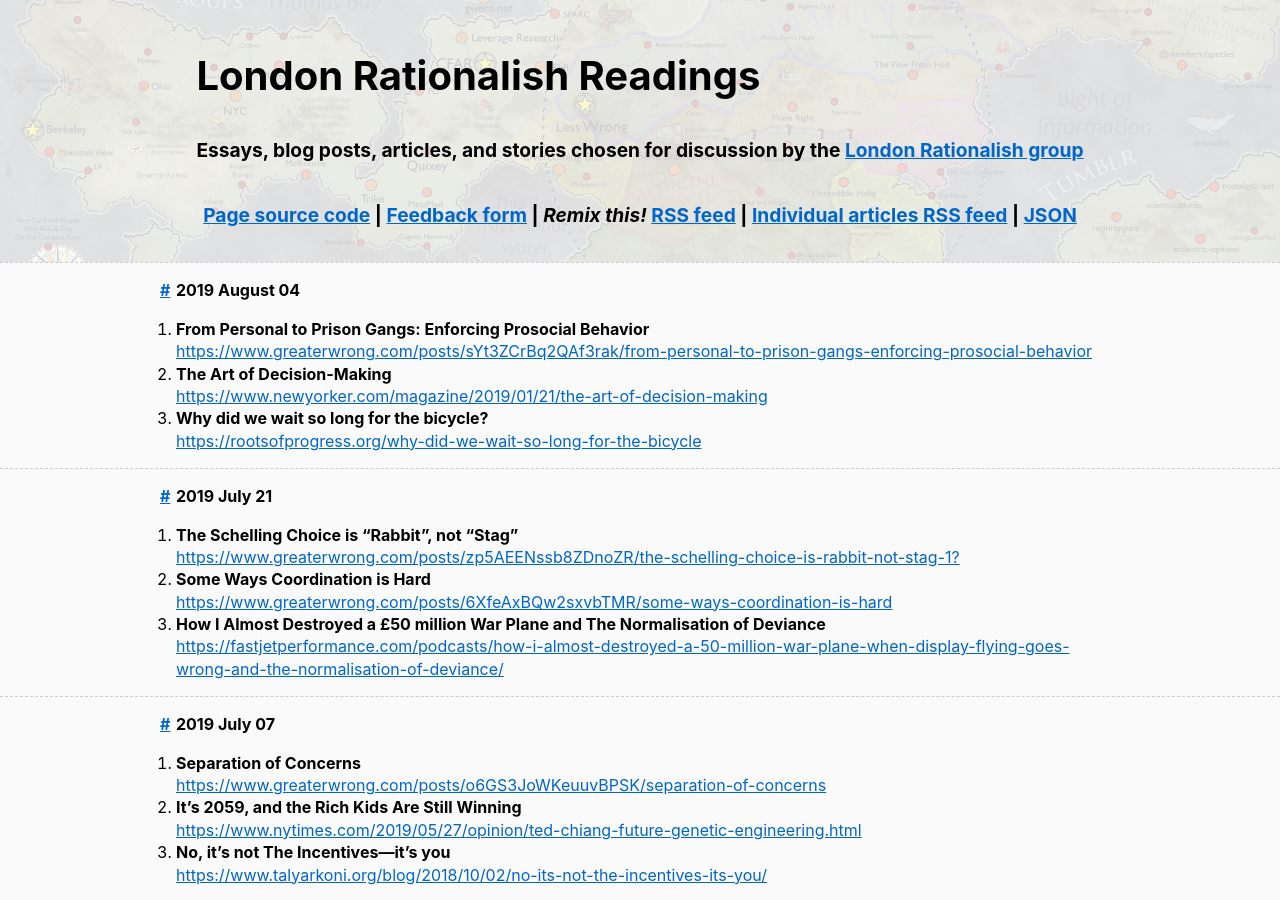
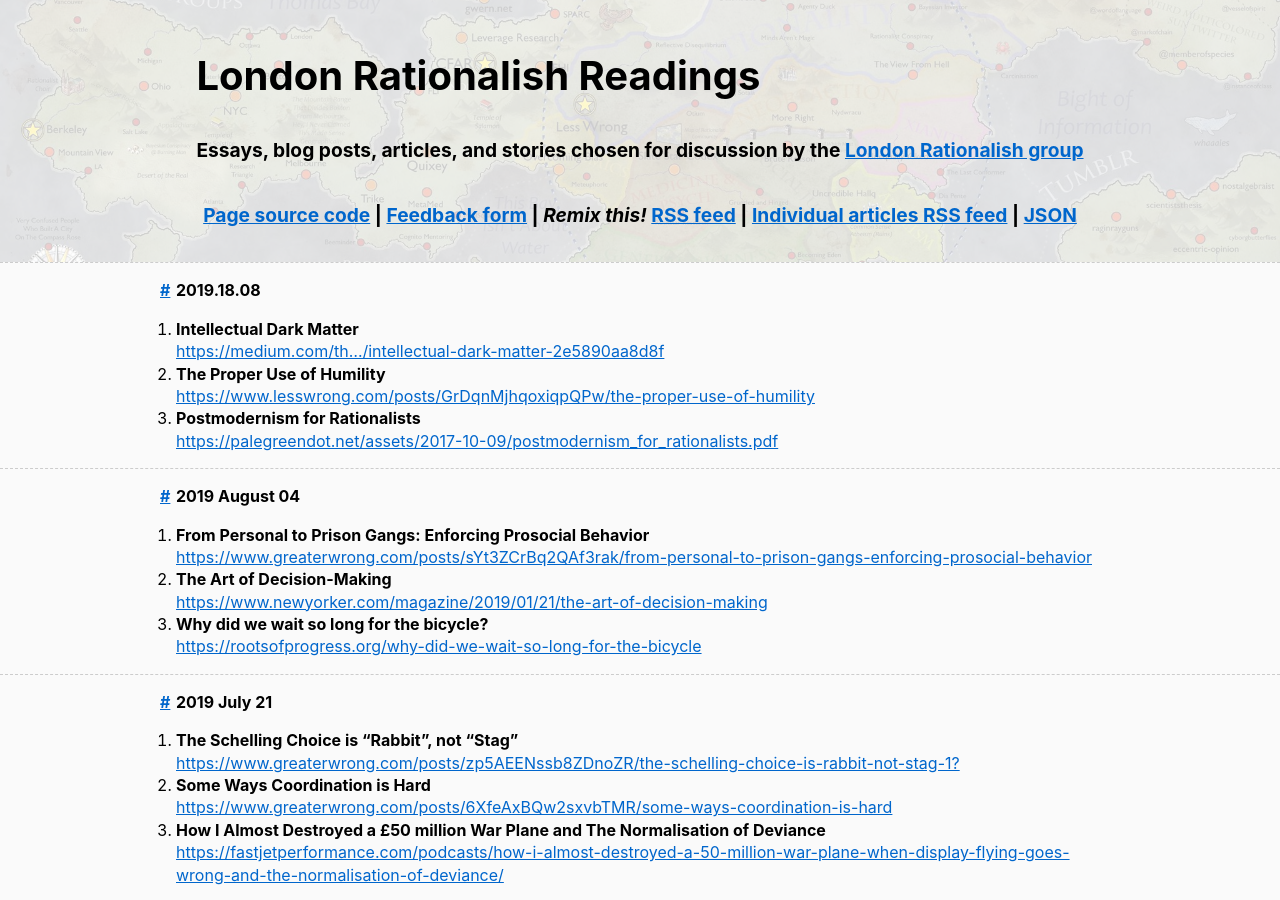
Before and after one commit to sackeyjason/london-rationalish-readings, a Jekyll site: the page built from index.html, in a window 1280 px wide and 900 px high. Built offline with Jekyll 4.4.1, drawn with Linux system fonts in a browser that asks for light colours.

Commit message:
Update list.yaml

```diff
--- a/_data/list.yaml
+++ b/_data/list.yaml
@@ -1,4 +1,12 @@
 meetings:
+- date: 2019.18.08
+  list:
+  - title: Intellectual Dark Matter
+    link: https://medium.com/th…/intellectual-dark-matter-2e5890aa8d8f
+  - title: The Proper Use of Humility
+    link: https://www.lesswrong.com/posts/GrDqnMjhqoxiqpQPw/the-proper-use-of-humility
+  - title: Postmodernism for Rationalists
+    link: https://palegreendot.net/assets/2017-10-09/postmodernism_for_rationalists.pdf
 - date: 2019.08.04
   list:
   - title: "From Personal to Prison Gangs: Enforcing Prosocial Behavior"
```
